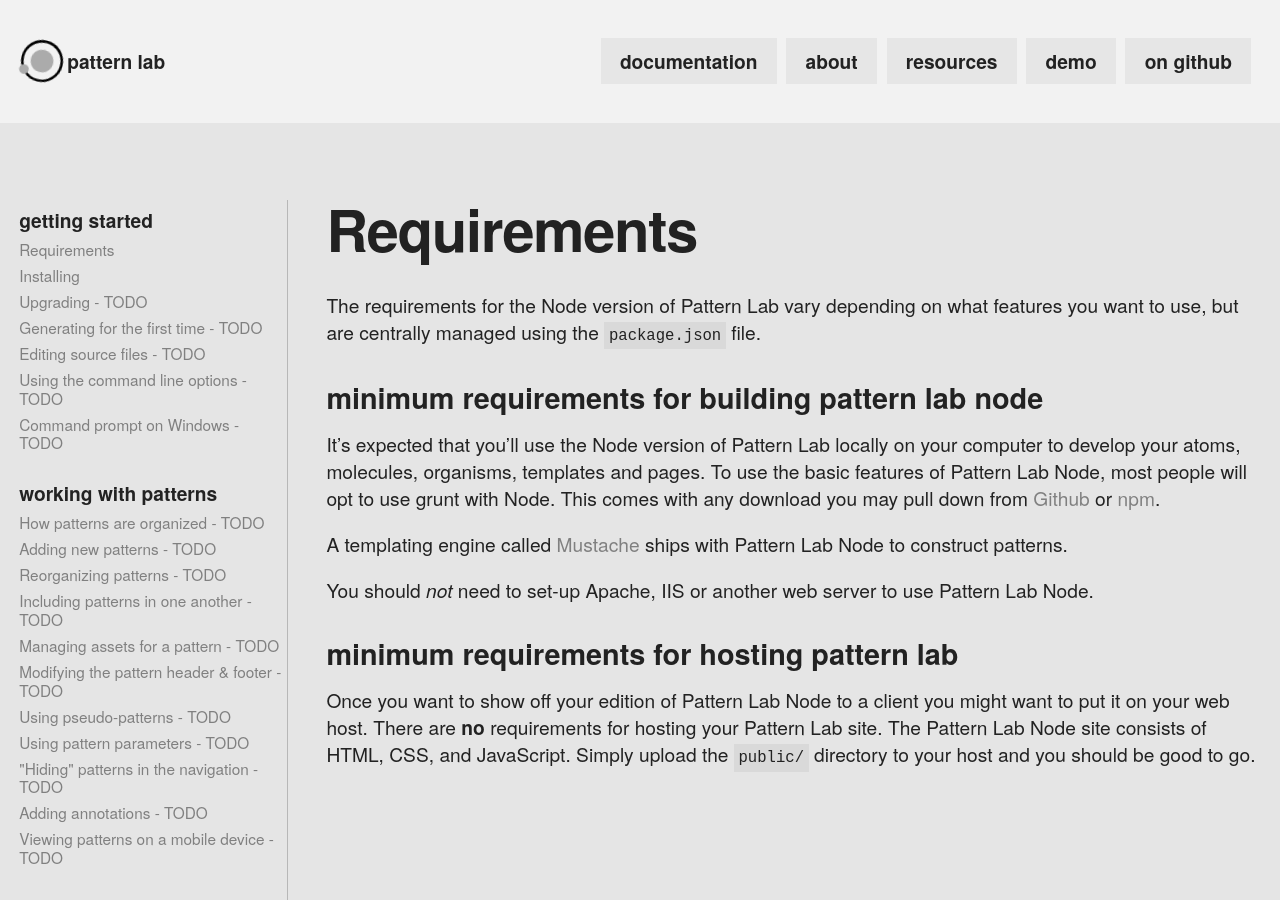
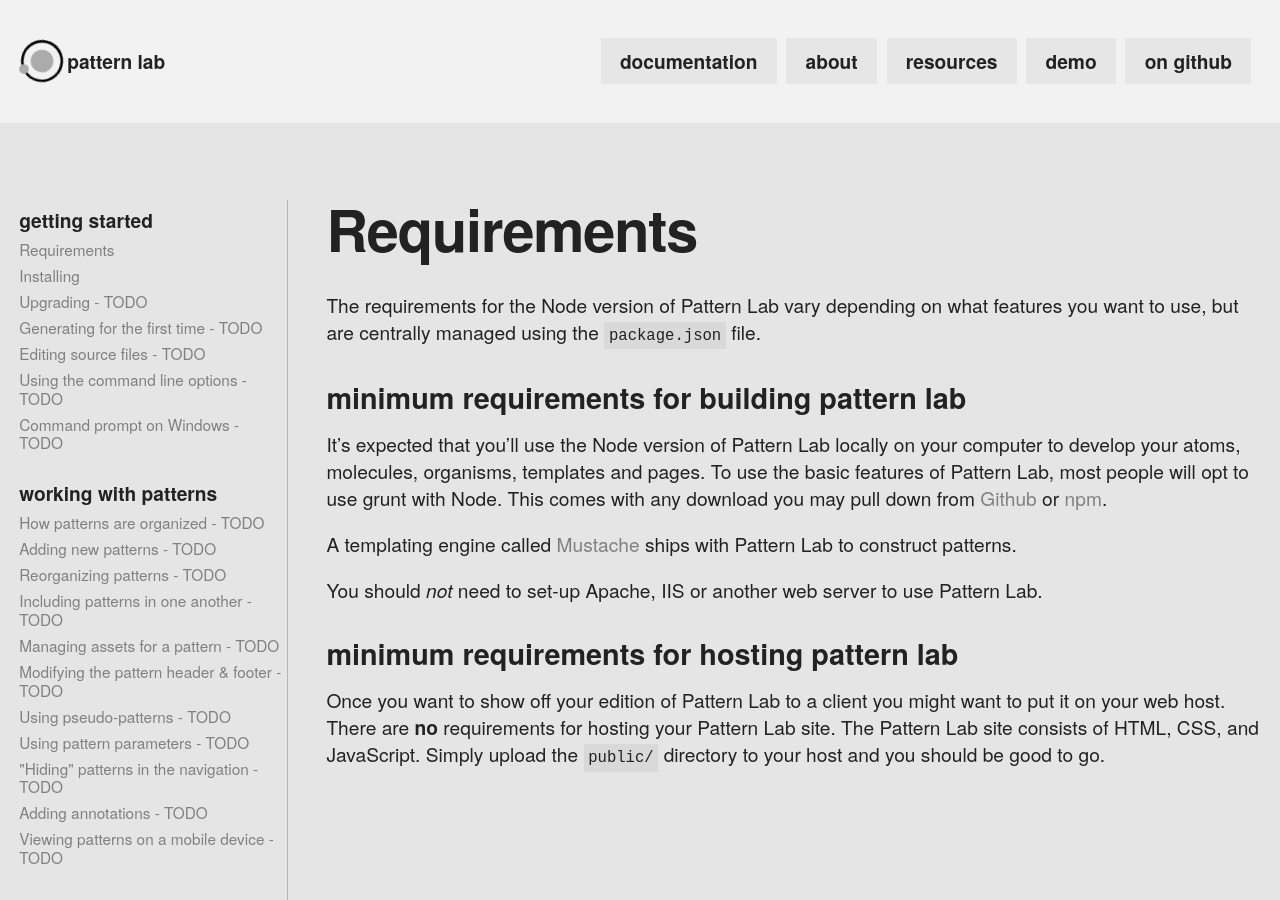
Before and after one commit to pattern-lab/website, a Jekyll site: the page built from patternlabsite/docs/node/requirements.md, in a window 1280 px wide and 900 px high. Built offline with Jekyll 4.4.1, drawn with Linux system fonts in a browser that asks for light colours; Markdown is read by kramdown in place of the engine named in the settings; comment, search, counter and statistics services are not loaded.

Commit message:
in an attempt to stay consistent, removed "Node" from all instances of Pattern Lab in the body of documentation. This will allow us to more seamlessly use PHP docs later

```diff
--- a/patternlabsite/docs/index.html
+++ b/patternlabsite/docs/index.html
@@ -12,6 +12,6 @@
 
  <section class="section section-2 docs-index node">
   <h1>Pattern Lab Node Documentation</h1>
-  <p>Pattern Lab Node is a port of Pattern Lab PHP. Implementation differs in places, while some remains the same. Identical documentation to the PHP version is noted below.</p>
+  <p>Pattern Lab Node is a port of Pattern Lab PHP. Implementation differs in places, while some remains the same. Linked documentation to the PHP version is noted below.</p>
   {% include docs-navigation-node.html %}
 </section>
--- a/patternlabsite/docs/node/requirements.md
+++ b/patternlabsite/docs/node/requirements.md
@@ -7,14 +7,14 @@
 
 The requirements for the Node version of Pattern Lab vary depending on what features you want to use, but are centrally managed using the `package.json` file.
 
-## Minimum Requirements for Building Pattern Lab Node
+## Minimum Requirements for Building Pattern Lab
 
-It's expected that you'll use the Node version of Pattern Lab locally on your computer to develop your atoms, molecules, organisms, templates and pages. To use the basic features of Pattern Lab Node, most people will opt to use grunt with Node. This comes with any download you may pull down from [Github](https://github.com/pattern-lab/patternlab-node) or [npm](https://www.npmjs.com/package/patternlab-node).
+It's expected that you'll use the Node version of Pattern Lab locally on your computer to develop your atoms, molecules, organisms, templates and pages. To use the basic features of Pattern Lab, most people will opt to use grunt with Node. This comes with any download you may pull down from [Github](https://github.com/pattern-lab/patternlab-node) or [npm](https://www.npmjs.com/package/patternlab-node).
 
-A templating engine called [Mustache](https://github.com/janl/mustache.js/) ships with Pattern Lab Node to construct patterns.
+A templating engine called [Mustache](https://github.com/janl/mustache.js/) ships with Pattern Lab to construct patterns.
 
-You should _not_ need to set-up Apache, IIS or another web server to use Pattern Lab Node.
+You should _not_ need to set-up Apache, IIS or another web server to use Pattern Lab.
 
 ## Minimum Requirements for Hosting Pattern Lab
 
-Once you want to show off your edition of Pattern Lab Node to a client you might want to put it on your web host. There are **no** requirements for hosting your Pattern Lab site. The Pattern Lab Node site consists of HTML, CSS, and JavaScript. Simply upload the `public/` directory to your host and you should be good to go.
+Once you want to show off your edition of Pattern Lab to a client you might want to put it on your web host. There are **no** requirements for hosting your Pattern Lab site. The Pattern Lab site consists of HTML, CSS, and JavaScript. Simply upload the `public/` directory to your host and you should be good to go.
```
Also changed, not shown: patternlabsite/docs/node/auto-reloading-the-browser.md (+1 -1 lines), patternlabsite/docs/node/first-run.md (added, +20 -0 lines), patternlabsite/docs/node/installation.md (+1 -1 lines).
